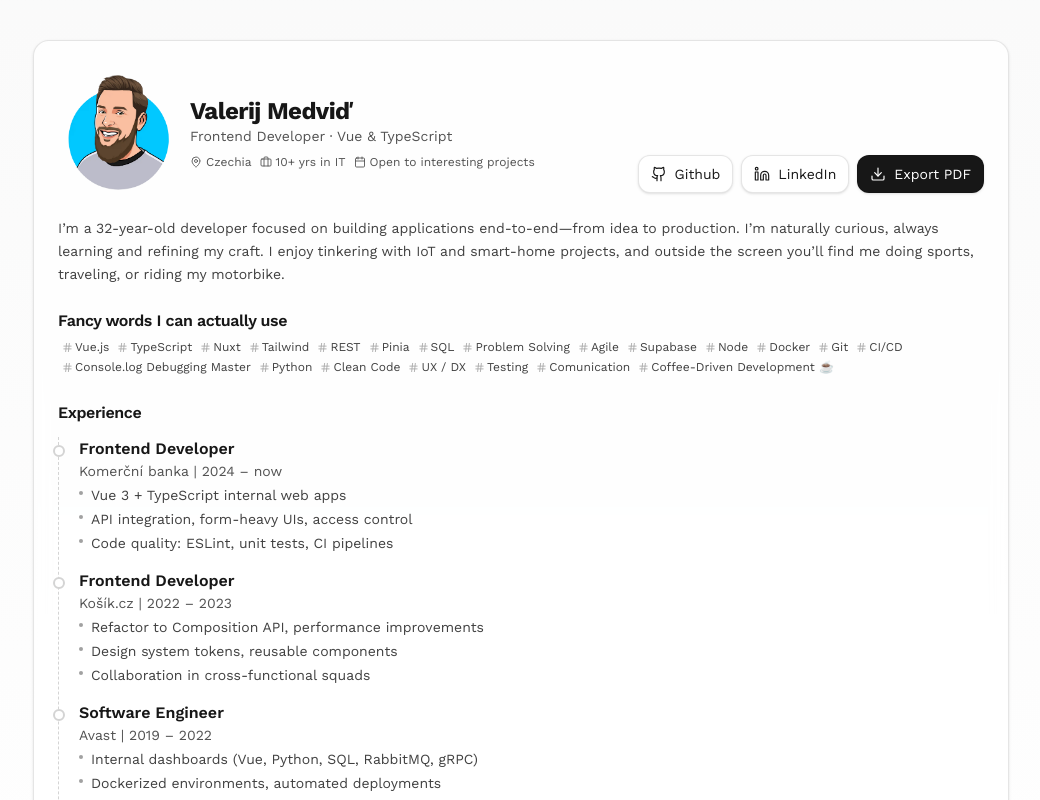
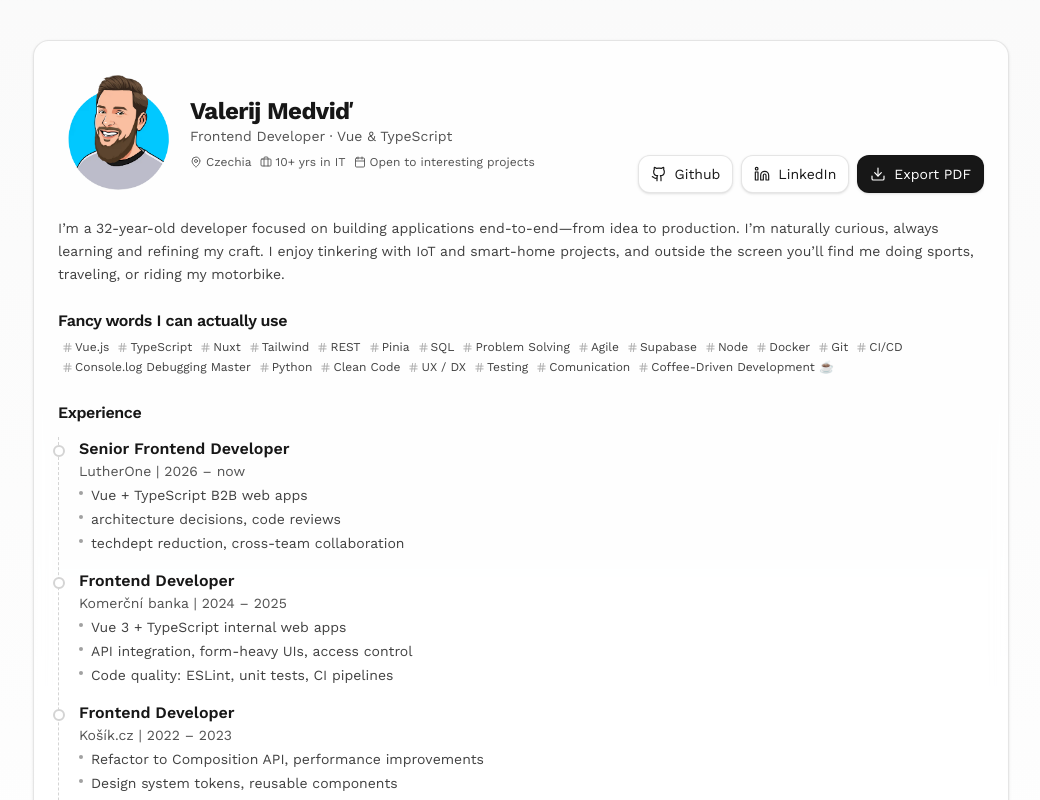
Before and after one commit to valerijmedvid/portfolio, a Vue app: page / in a window 1280 px wide. Shown: the top 800 px of the page, without its empty margins (119-1159 px from the left). Built offline with nearby package versions, Linux system fonts and the light colour scheme.

Commit message:
add cladue and Lutherone

```diff
--- a/src/App.vue
+++ b/src/App.vue
@@ -45,9 +45,19 @@ const skillList = [
 
 const experienceList = [
   {
+    title: 'Senior Frontend Developer',
+    company: 'LutherOne',
+    period: '2026 – now',
+    bullets: [
+      'Vue + TypeScript B2B web apps',
+      'architecture decisions, code reviews',
+      'techdept reduction, cross-team collaboration',
+    ],
+  },
+  {
     title: 'Frontend Developer',
     company: 'Komerční banka',
-    period: '2024 – now',
+    period: '2024 – 2025',
     bullets: [
       'Vue 3 + TypeScript internal web apps',
       'API integration, form-heavy UIs, access control',
```
Also changed, not shown: 1 other file (tests, documents, lock files or other folders).
